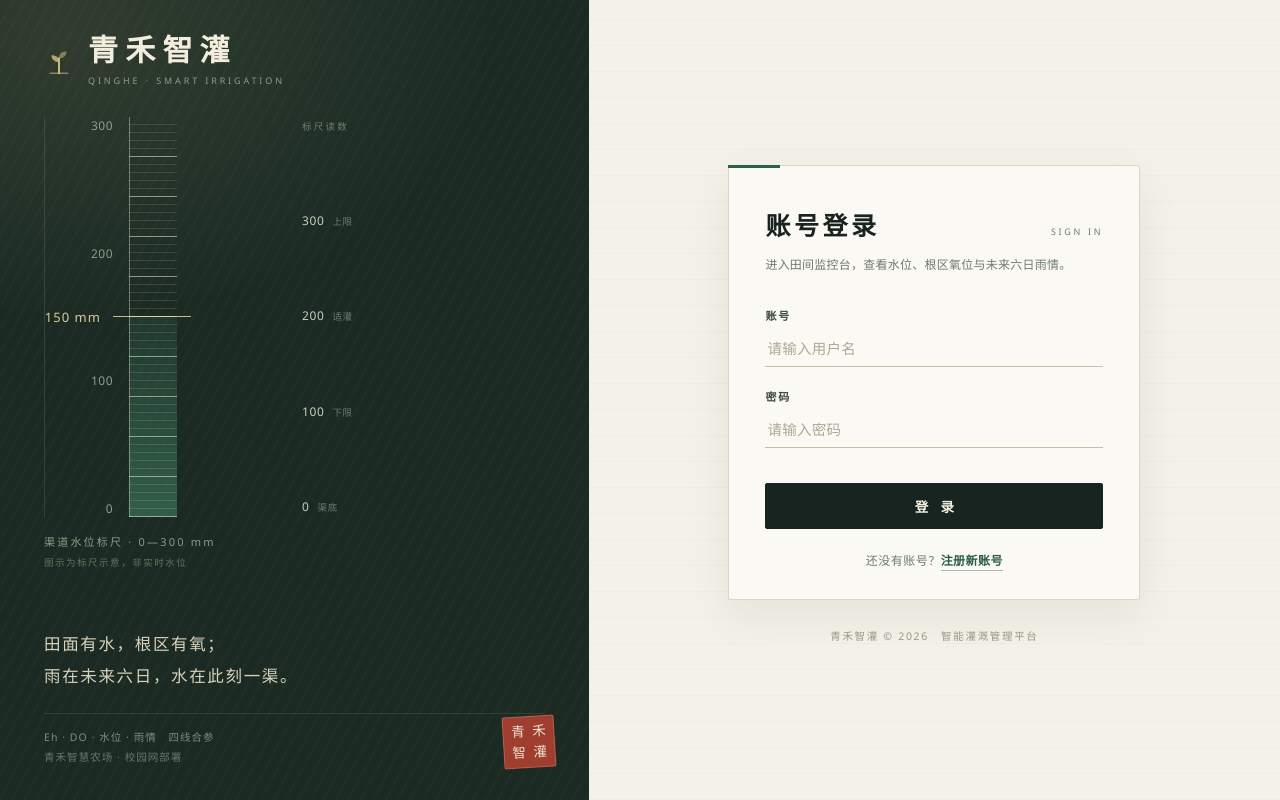
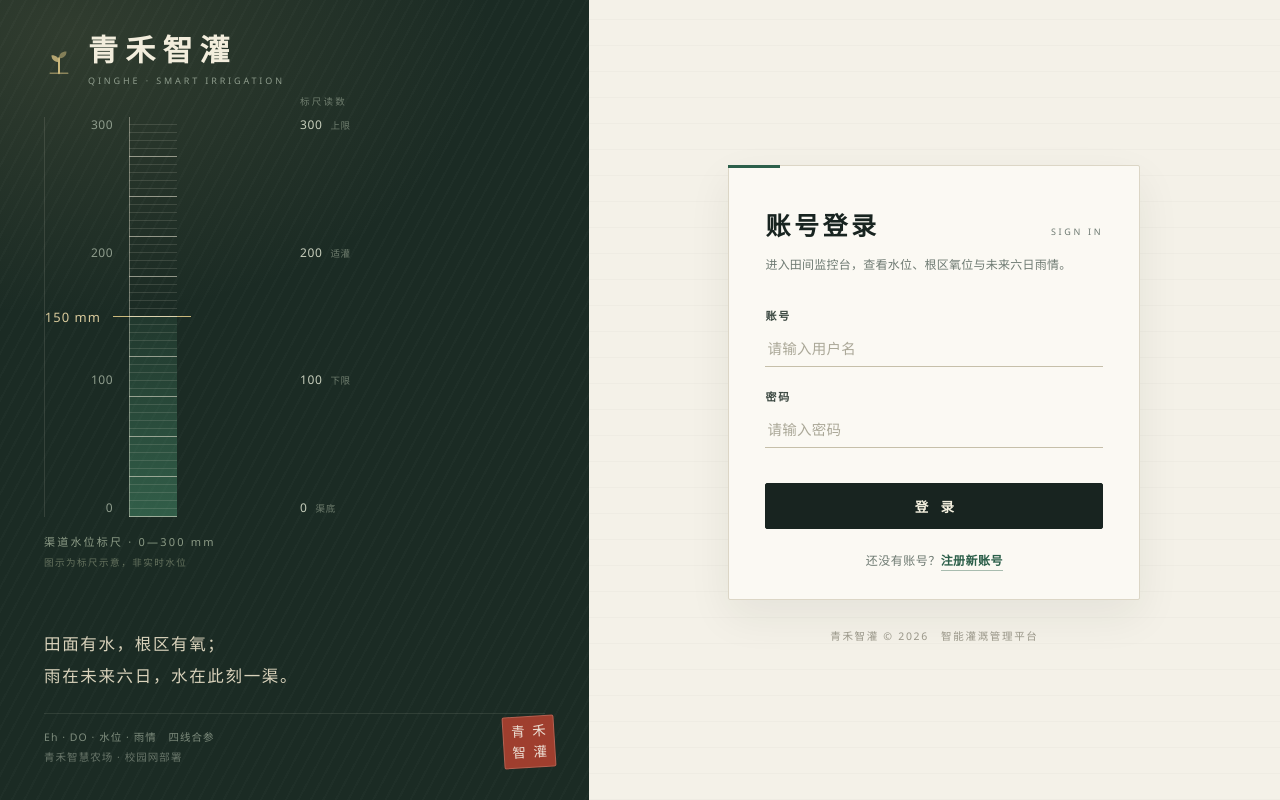
Before and after one commit to hys2006iii/Farm, a Flask app: page / in a window 1280 px wide. Run offline with Flask 3, Linux system fonts and the light colour scheme.

Commit message:
style(ui): 登录页标尺读数与刻度严格对齐，标尺旁注释列不再错位
原实现把「标尺读数」表头和四行注释一起放进一个 space-between 的纵向容器，
表头占了约五分之一高度，四行被整体压缩：出现「200 适灌」与 150 mm 读数线
画在同一高度、而上方 300 刻度对应的是 284 处的错误对齐。

改法：表头改为绝对定位放到标尺上方，四行用与左侧 .gauge-labels 完全相同的
「满高 + space-between」定位，并统一 line-height: 1.4，两者逐行对齐
（300 顶 / 200 三分之一 / 100 三分之二 / 0 底）。

同时给注释列固定宽度，避免文字换行把行高撑乱。

```diff
--- a/static/css/login.css
+++ b/static/css/login.css
@@ -125,19 +125,29 @@ body.login-page {
     display: flex; flex-direction: column; justify-content: space-between;
     text-align: right;
     font-family: var(--font-num); font-size: 12px; letter-spacing: 0.04em;
-    color: #8E9C8C;
+    color: #8E9C8C; line-height: 1.4;
 }
-/* 标尺旁的一列刻度读数：纯静态示意，标注量程含义而非实时数据 */
+/* 标尺旁的一列刻度读数：纯静态示意，标注量程含义而非实时数据。
+   四行必须与左侧刻度一一对齐（300 顶 / 200 三分之一 / 100 三分之二 / 0 底），
+   所以用和 .gauge-labels 完全相同的「满高 + space-between」定位；
+   表头改成绝对定位放到标尺上方，不占标尺高度 —— 否则会把四行整体压缩、
+   与刻度错位（曾出现「200 适灌」与 150 mm 读数线画在同一高度）。 */
 .gauge-read {
+    position: relative;
     flex: 0 0 auto;
-    display: flex; flex-direction: column; justify-content: space-between;
-    padding: 2px 0;
+    width: 104px;
 }
 .gauge-read-title {
-    font-size: 9.5px; letter-spacing: 0.24em; color: #6F7D6E;
+    position: absolute; left: 0; bottom: 100%; margin-bottom: 9px;
+    font-size: 9.5px; letter-spacing: 0.24em; color: #6F7D6E; white-space: nowrap;
+}
+.gauge-read-rows {
+    position: absolute; inset: 0;
+    display: flex; flex-direction: column; justify-content: space-between;
 }
 .gauge-read-row {
     display: flex; align-items: baseline; gap: 8px;
+    line-height: 1.4;
     font-family: var(--font-num);
     font-size: 10.5px; letter-spacing: 0.06em; color: #9AA79A;
 }
--- a/templates/login.html
+++ b/templates/login.html
@@ -38,10 +38,12 @@
             </div>
             <div class="gauge-read" aria-hidden="true">
                 <span class="gauge-read-title">标尺读数</span>
-                <span class="gauge-read-row"><b>300</b><i>上限</i></span>
-                <span class="gauge-read-row"><b>200</b><i>适灌</i></span>
-                <span class="gauge-read-row"><b>100</b><i>下限</i></span>
-                <span class="gauge-read-row"><b>0</b><i>渠底</i></span>
+                <span class="gauge-read-rows">
+                    <span class="gauge-read-row"><b>300</b><i>上限</i></span>
+                    <span class="gauge-read-row"><b>200</b><i>适灌</i></span>
+                    <span class="gauge-read-row"><b>100</b><i>下限</i></span>
+                    <span class="gauge-read-row"><b>0</b><i>渠底</i></span>
+                </span>
             </div>
         </div>
         <p class="gauge-caption">渠道水位标尺 · 0—300 mm</p>
```
